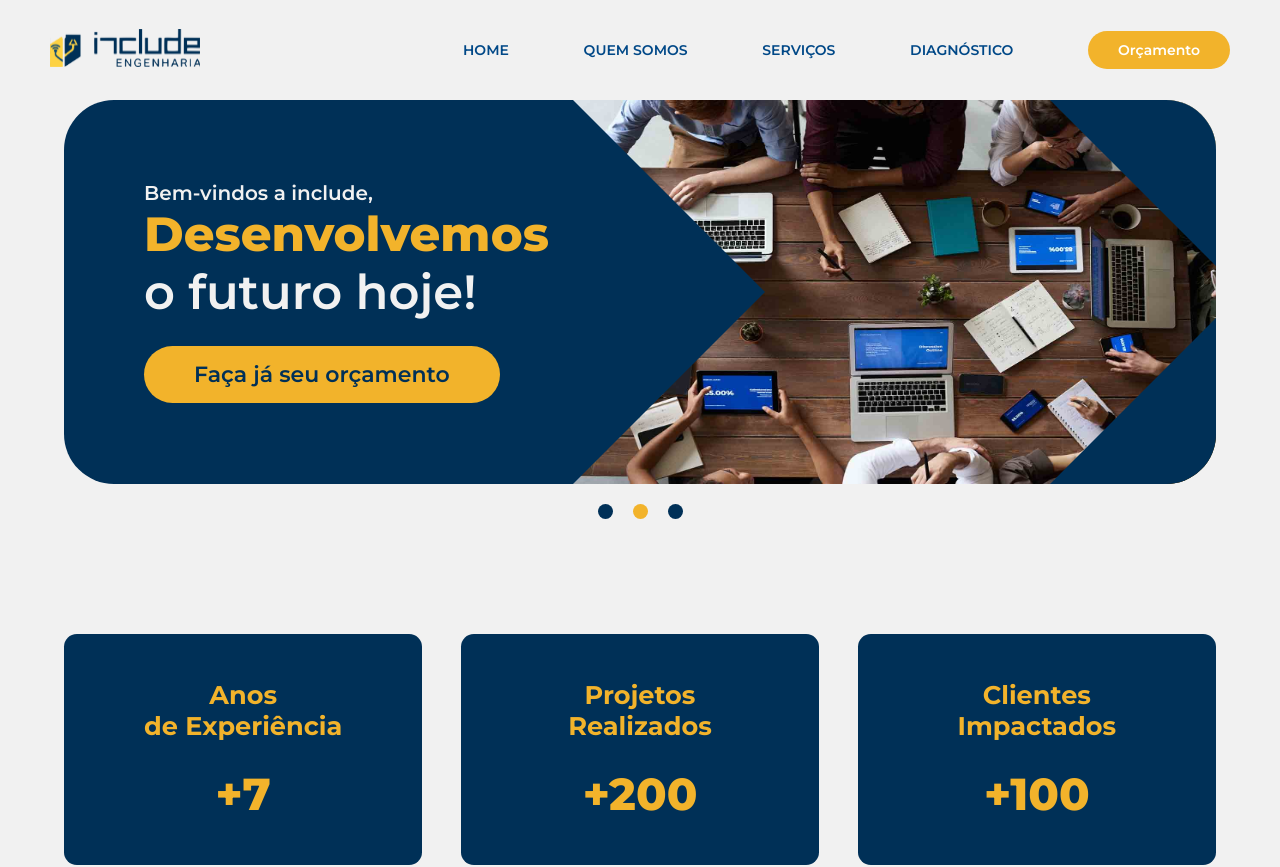
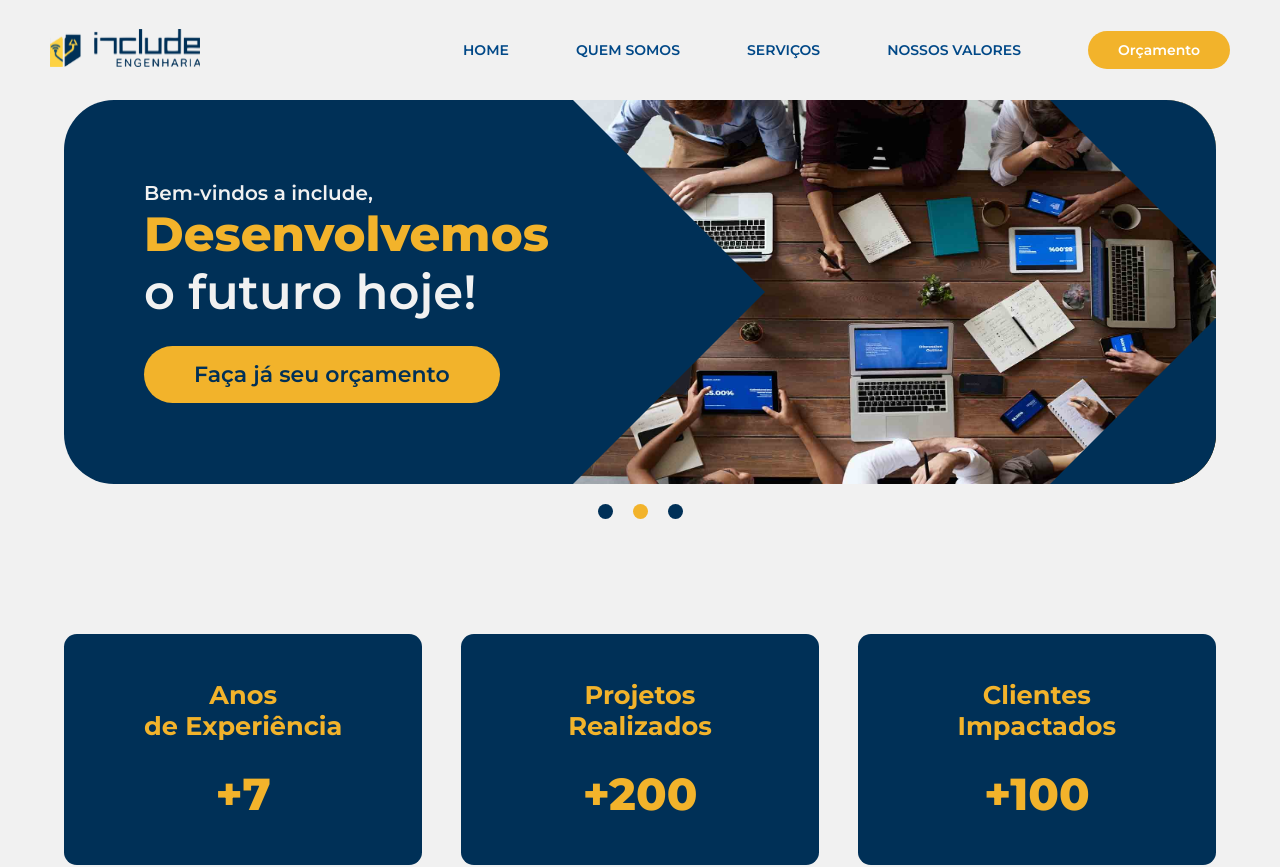
Before and after one commit to Jamykson/Site-Include, a React (Vite) app in the folder site-include/: page / in a window 1280 px wide. Shown: the top 867 px of the page. Built offline with nearby package versions, Linux system fonts and the light colour scheme.

Commit message:
ajustes na navbar

```diff
--- a/site-include/src/components/NossosValores.jsx
+++ b/site-include/src/components/NossosValores.jsx
@@ -6,7 +6,7 @@ import { IoIosRocket } from "react-icons/io";
 
 export default props => {
     return (
-        <section className='valores-section' id="">
+        <section className='valores-section' id="valores">
             <p className='valores-titulo'>Conheça os nossos valores</p>
             <div className='card-section'>
                 <div className="flip-card">
@@ -60,7 +60,7 @@ export default props => {
                             <p>Ser Alcateia</p>
                         </div>
                         <div className="flip-card-back">
-                            <p>Temos uma cultura sólida e valorizamos quem a mantém viva. Trabalhamos em equipe e também valorizamos momentos de diversão juntos.</p>
+                            <p>Temos uma cultura sólida e valorizamos quem a mantém viva. Trabalhamos em equipe e também valorizamos momentos de diversão juntos</p>
                         </div>
                     </div>
                 </div>
--- a/site-include/src/components/TopBar.jsx
+++ b/site-include/src/components/TopBar.jsx
@@ -56,12 +56,12 @@ export default  props => {
 
                         <li>
                             <Link
-                                to="diagnostico"
+                                to="valores"
                                 spy={true}
                                 smooth={true}
                                 offset={-200}
                                 duration={500}
-                            >DIAGNÓSTICO</Link>
+                            >NOSSOS VALORES</Link>
                         </li>
                         <li>
                             <Link
```
